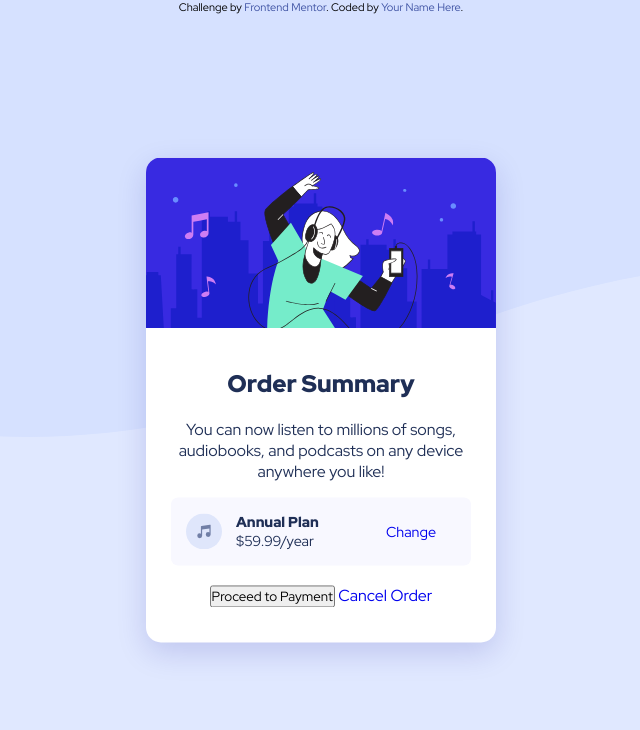
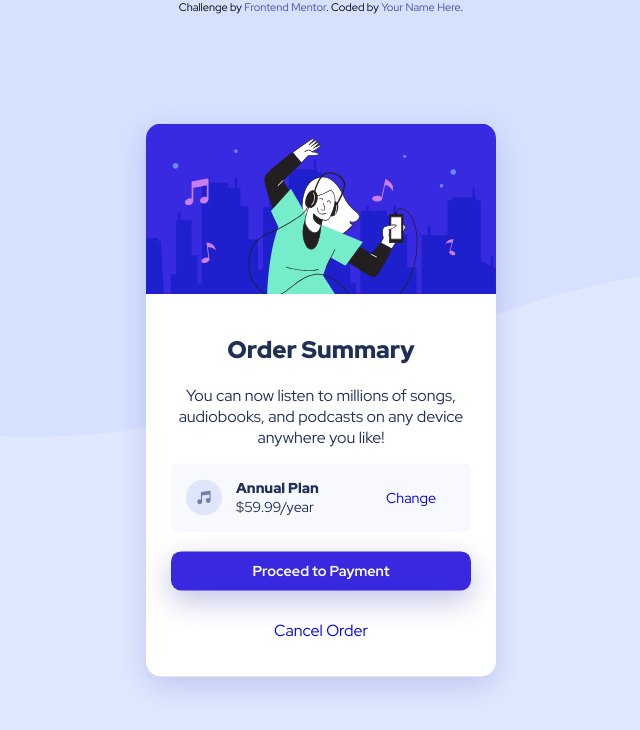
Before and after one commit to yaronveg/Order-summary-component, a plain HTML site: page index.html in a window 1280 px wide. Shown: the whole page, without its empty margins (319-959 px from the left). Drawn offline with Linux system fonts and the light colour scheme.

Commit message:
style proceed button

```diff
--- a/style.css
+++ b/style.css
@@ -62,3 +62,21 @@ h1 {
 .price strong {
   font-weight: 900;
 }
+
+button.proceed {
+  display: block;
+  width: 100%;
+  padding: 10px;
+
+  background: hsl(245, 75%, 52%);
+  border: none;
+  border-radius: 10px;
+  color: #fff;
+  font-size: 0.9rem;
+  font-weight: bold;
+
+  margin-bottom: 30px;
+  box-shadow: 0 10px 30px rgba(0, 0, 150, 0.25);
+
+  cursor: pointer;
+}
```
